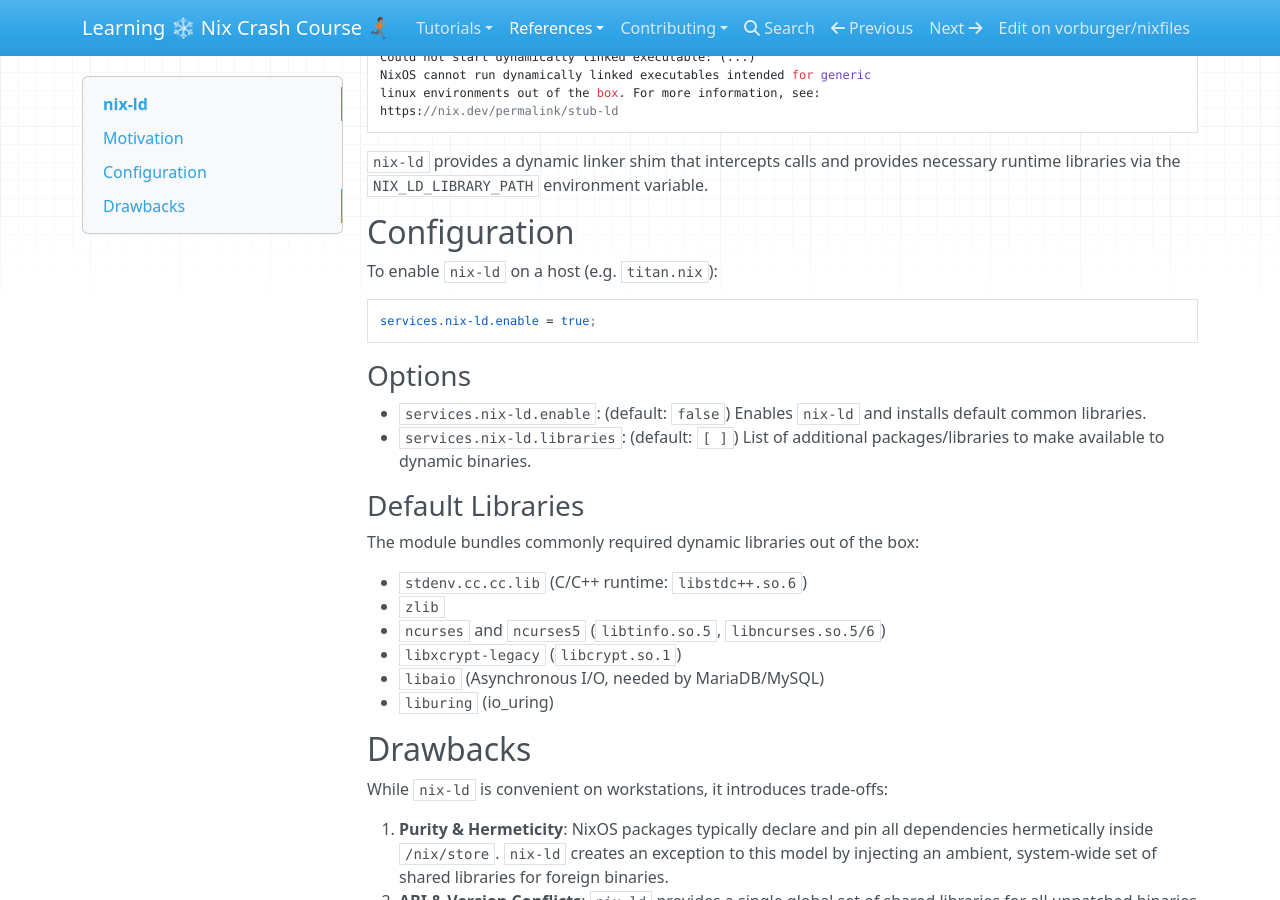
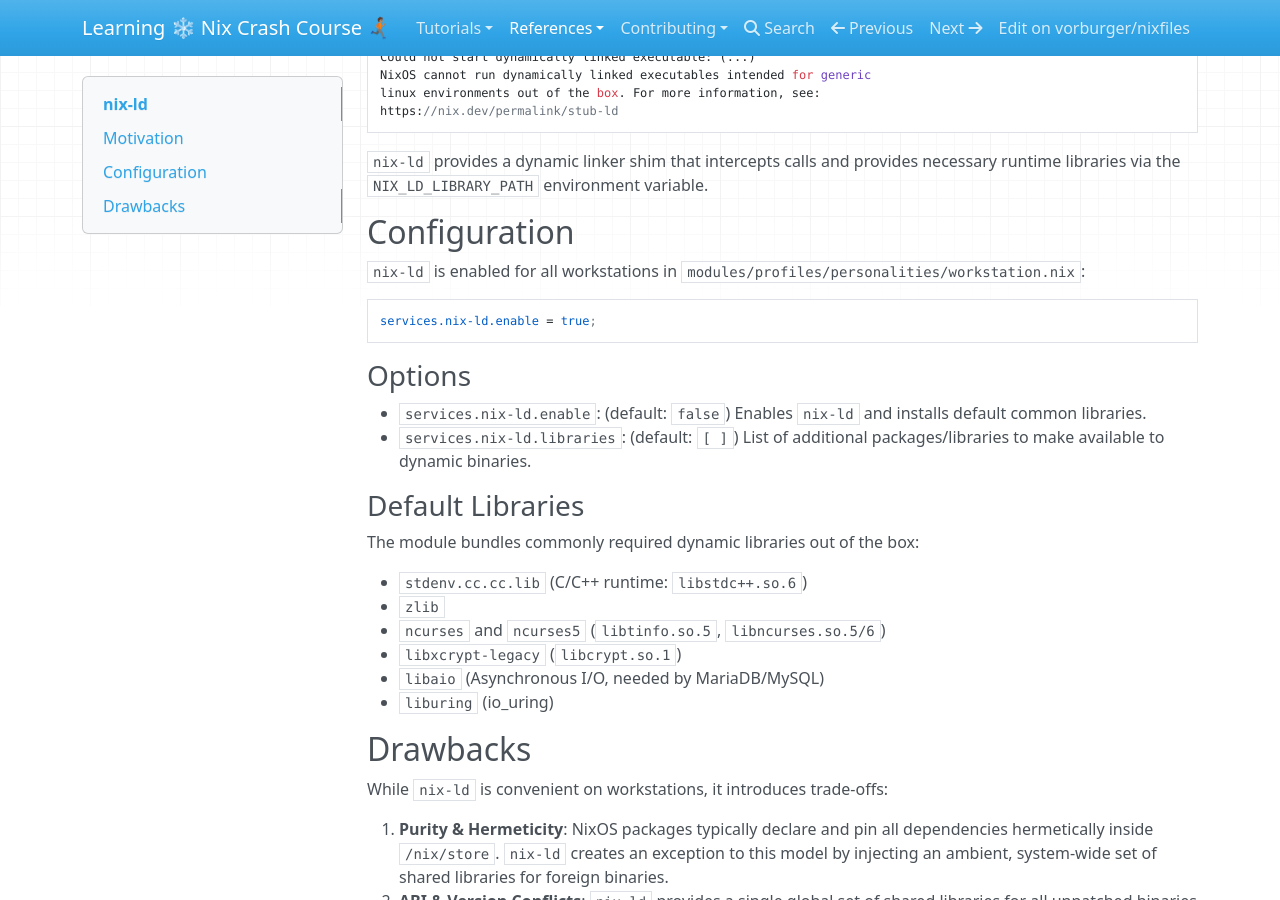
Before and after one commit to vorburger/nixfiles, an MkDocs documentation site: the page built from docs/docs/reference/nix-ld.md, in a window 1280 px wide and 900 px high, scrolled down 338 px. Built offline with MkDocs 1.6.1, drawn with Linux system fonts in a browser that asks for light colours; nearby versions of some CDN libraries.

Commit message:
clean: nix-ld for all workstations, not per-host

````diff
--- a/docs/docs/reference/nix-ld.md
+++ b/docs/docs/reference/nix-ld.md
@@ -19,7 +19,7 @@ https://nix.dev/permalink/stub-ld
 
 ## Configuration
 
-To enable `nix-ld` on a host (e.g. `titan.nix`):
+`nix-ld` is enabled for all workstations in `modules/profiles/personalities/workstation.nix`:
 
 ```nix
 services.nix-ld.enable = true;
````
Also changed, not shown: 2 other files.
